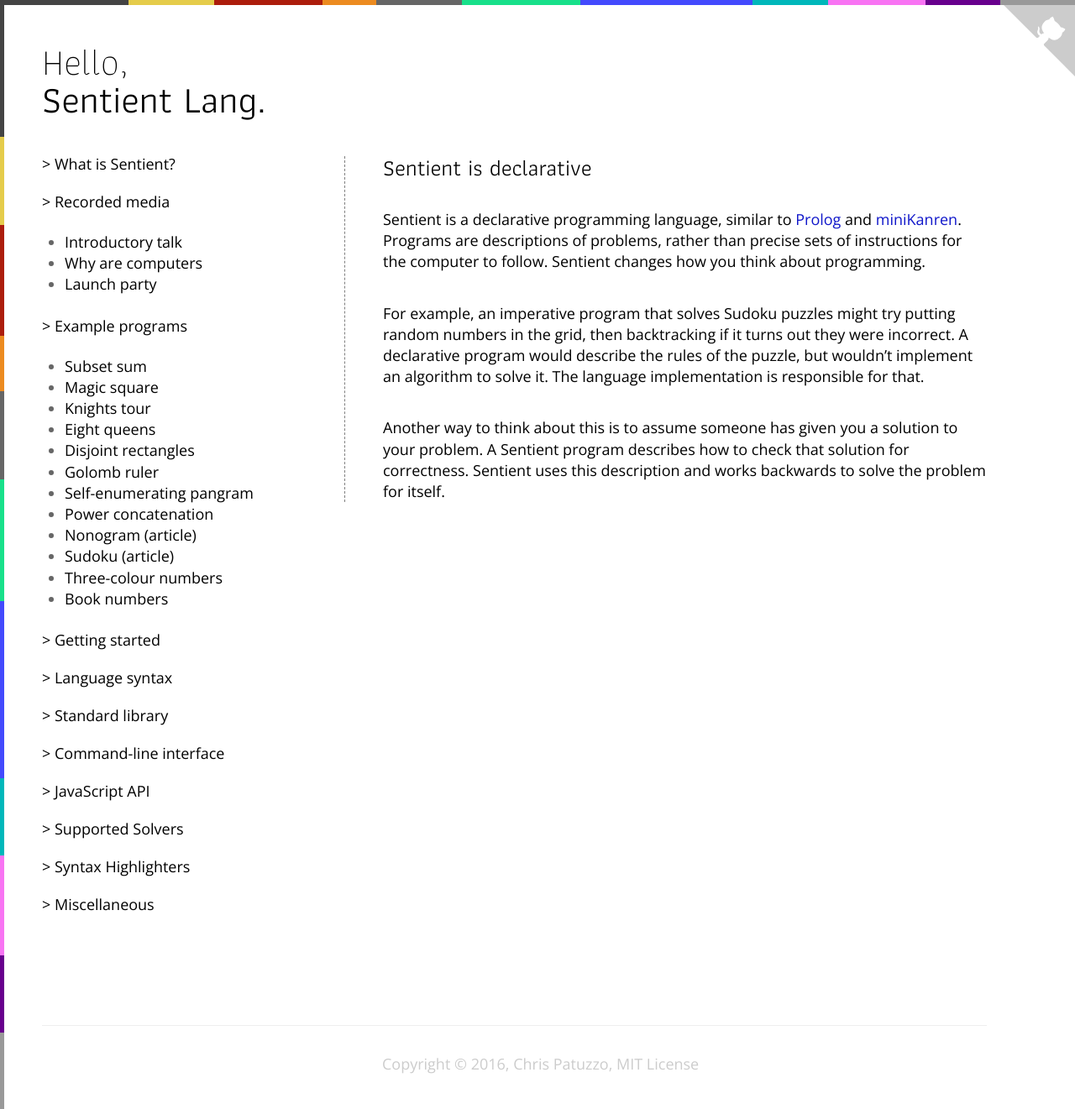
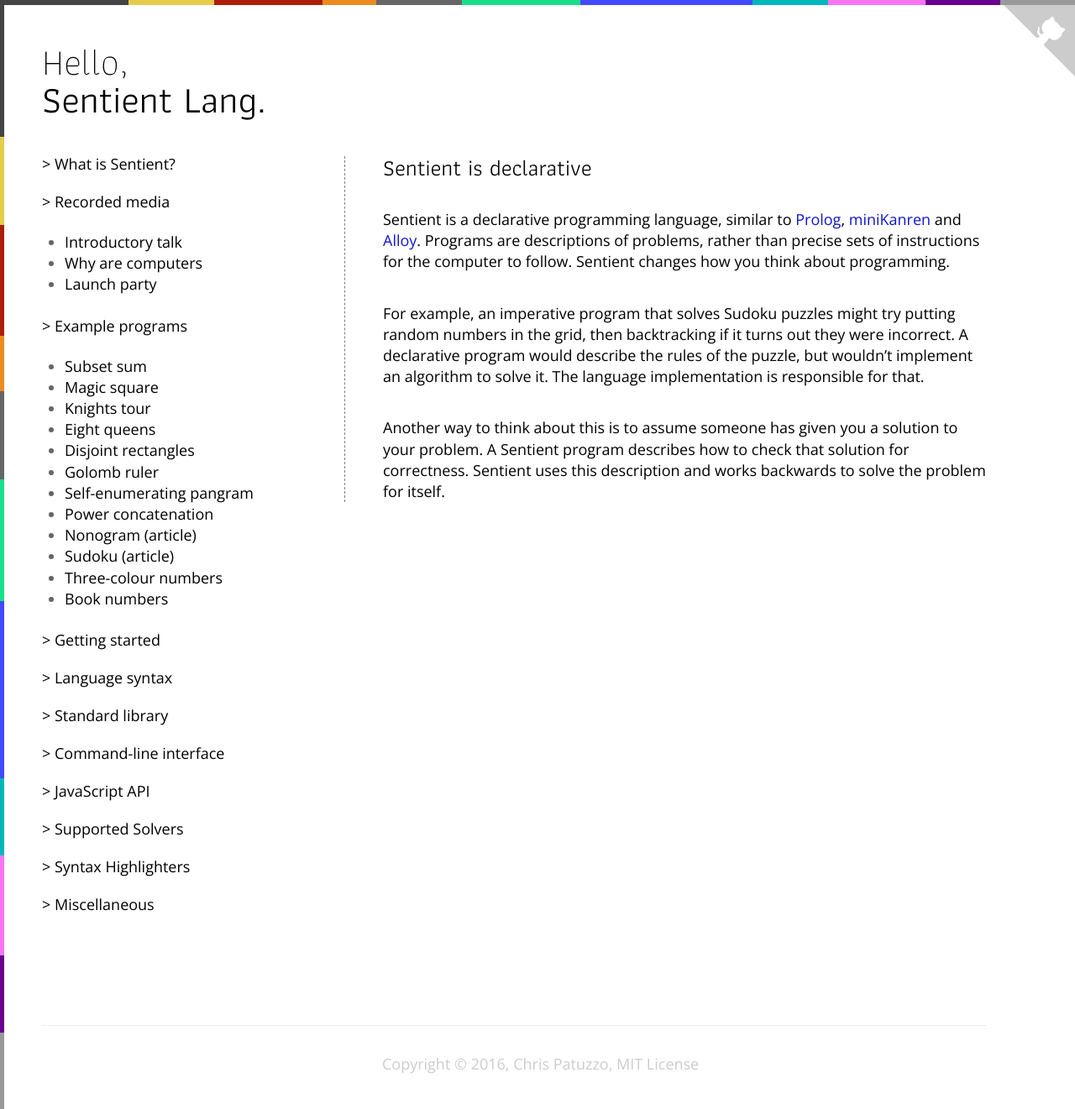
Before and after one commit to sentient-lang/sentient-lang.org, a Jekyll site: the page built from intro/declarative.md, in a window 1280 px wide. Shown: the whole page at 84% size. Built offline with Jekyll 4.4.1, drawn with Linux system fonts in a browser that asks for light colours; nearby versions of some CDN libraries.

Commit message:
add link to Alloy

```diff
--- a/intro/declarative.md
+++ b/intro/declarative.md
@@ -6,8 +6,8 @@
 # Sentient is declarative
 
 Sentient is a declarative programming language, similar to
-[Prolog](https://en.wikipedia.org/wiki/Prolog) and
-[miniKanren](http://minikanren.org/). Programs are descriptions of problems,
+[Prolog](https://en.wikipedia.org/wiki/Prolog),
+[miniKanren](http://minikanren.org/) and [Alloy](https://en.wikipedia.org/wiki/Alloy_(specification_language)). Programs are descriptions of problems,
 rather than precise sets of instructions for the computer to follow. Sentient
 changes how you think about programming.
 
```
